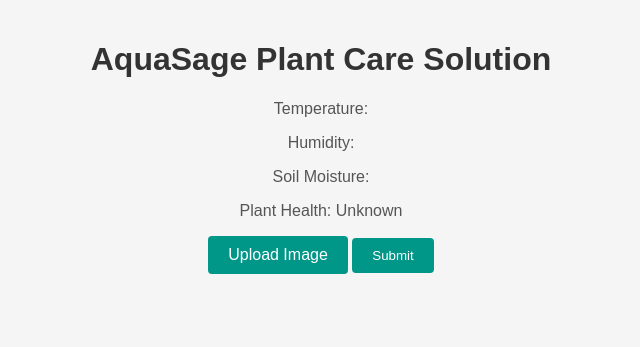
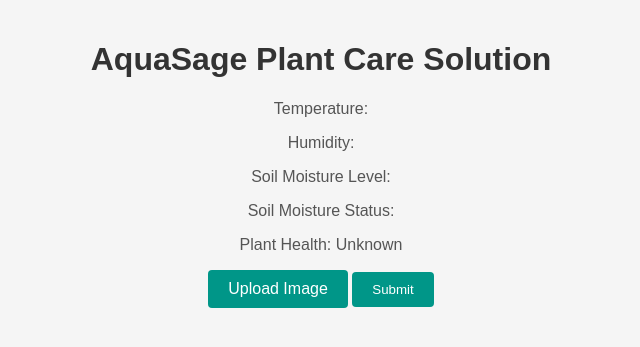
Before and after one commit to zeel-912/AquaSage-Plant-Care, a Flask app: page / in a window 1280 px wide. Shown: the top 347 px of the page, without its empty margins (319-959 px from the left). Run offline with Flask 3, Linux system fonts and the light colour scheme; data that the repository does not hold is empty.

Commit message:
Update index.html

```diff
--- a/templates/index.html
+++ b/templates/index.html
@@ -51,7 +51,8 @@
     <h1>{{ title }}</h1>
     <p>Temperature: <span id="temperature"></span></p>
     <p>Humidity: <span id="humidity"></span></p>
-    <p>Soil Moisture: <span id="soilMoisture"></span></p>
+    <p>Soil Moisture Level: <span id="soilMoistureLevel"></span></p>
+    <p>Soil Moisture Status: <span id="soilMoistureStatus"></span></p>
     <p>Plant Health: <span id="plantHealth">{{ plant_health }}</span></p>
 
     <form id="imageForm" enctype="multipart/form-data">
@@ -59,6 +60,10 @@
         <input type="file" name="image" id="imageInput">
         <button type="button" onclick="uploadImage()">Submit</button>
     </form>
+
+    <div id="uploadedImageContainer">
+        <img id="uploadedImage" src="" alt="Uploaded Image" style="display: none;">
+    </div>
 
     <script>
 
@@ -70,9 +75,16 @@
                 // Update HTML content with fetched sensor data
                 document.getElementById('temperature').innerText = data.Temperature;
                 document.getElementById('humidity').innerText = data.Humidity;
-                document.getElementById('soilMoisture').innerText = "0"
+                document.getElementById('soilMoistureLevel').innerText = data.SoilMoisture.MoistureLevel;
+                document.getElementById('soilMoistureStatus').innerText = data.SoilMoisture.MoistureStatus;
             })
             .catch(error => console.error('Error:', error));
+        }
+
+        function displayUploadedImage(imageURL) {
+            const uploadedImage = document.getElementById('uploadedImage');
+            uploadedImage.src = imageURL;
+            uploadedImage.style.display = 'block';  // Show the image
         }
 
         function uploadImage() {
```
